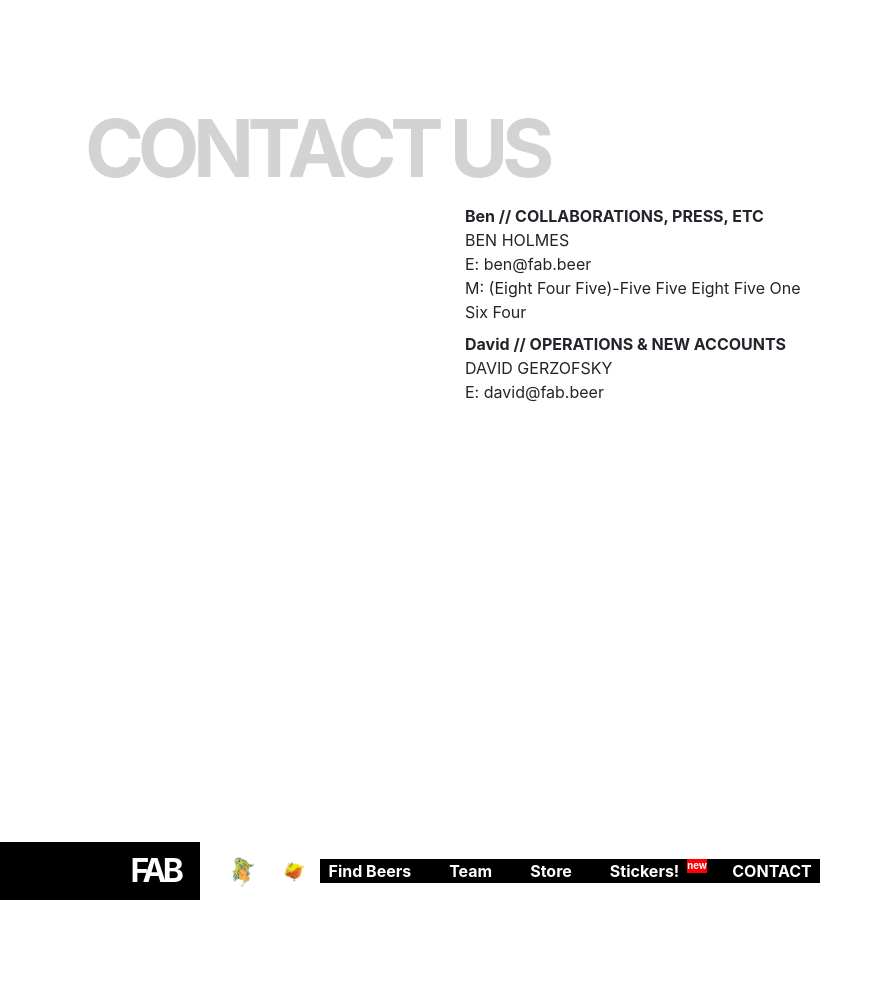
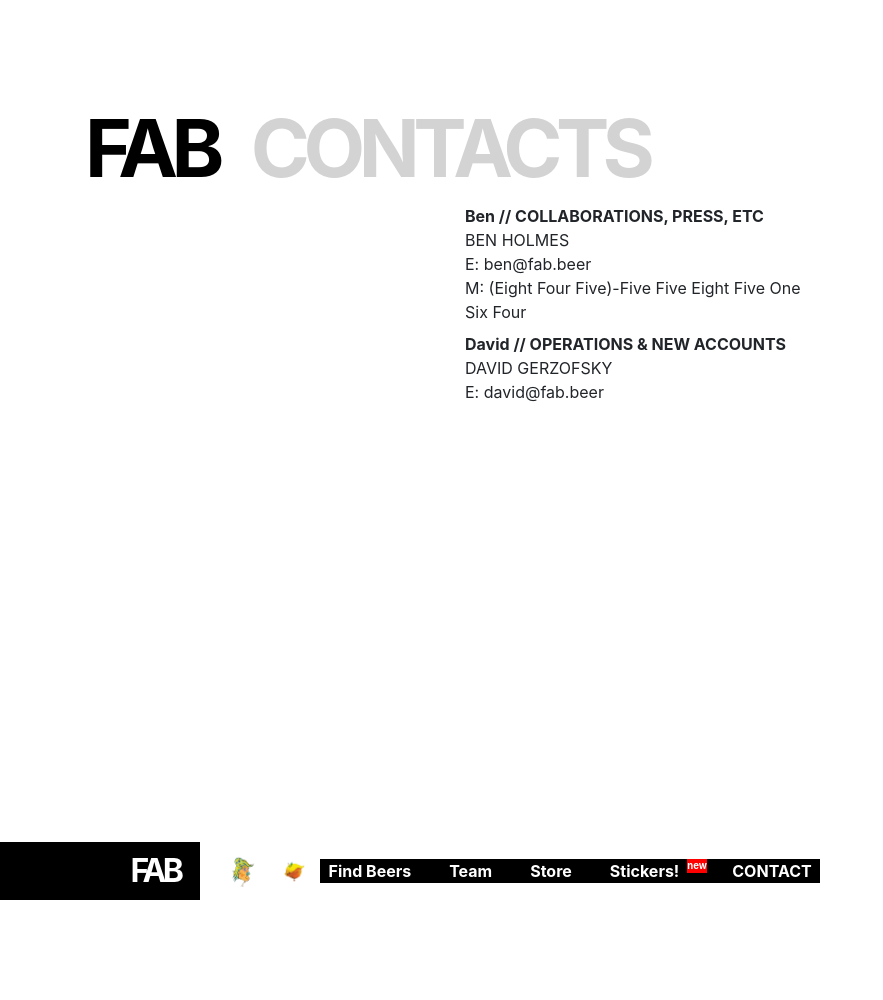
Before and after one commit to fab-rems/fab-beer.github.io, a Jekyll site: the page built from contact.html, in a window 1280 px wide. Shown: the whole page, without its empty margins (0-883 px from the left). Built offline with Jekyll 4.4.1, drawn with Linux system fonts in a browser that asks for light colours; nearby versions of some CDN libraries.

Commit message:
contacts

```diff
--- a/contact.html
+++ b/contact.html
@@ -7,7 +7,7 @@
 ---
 
 <div class="container"><h1>
-    CONTACT US
+    <span class="fancy-text fab">FAB</span> CONTACTS
 </h1>
 
 <div class="row">
```
